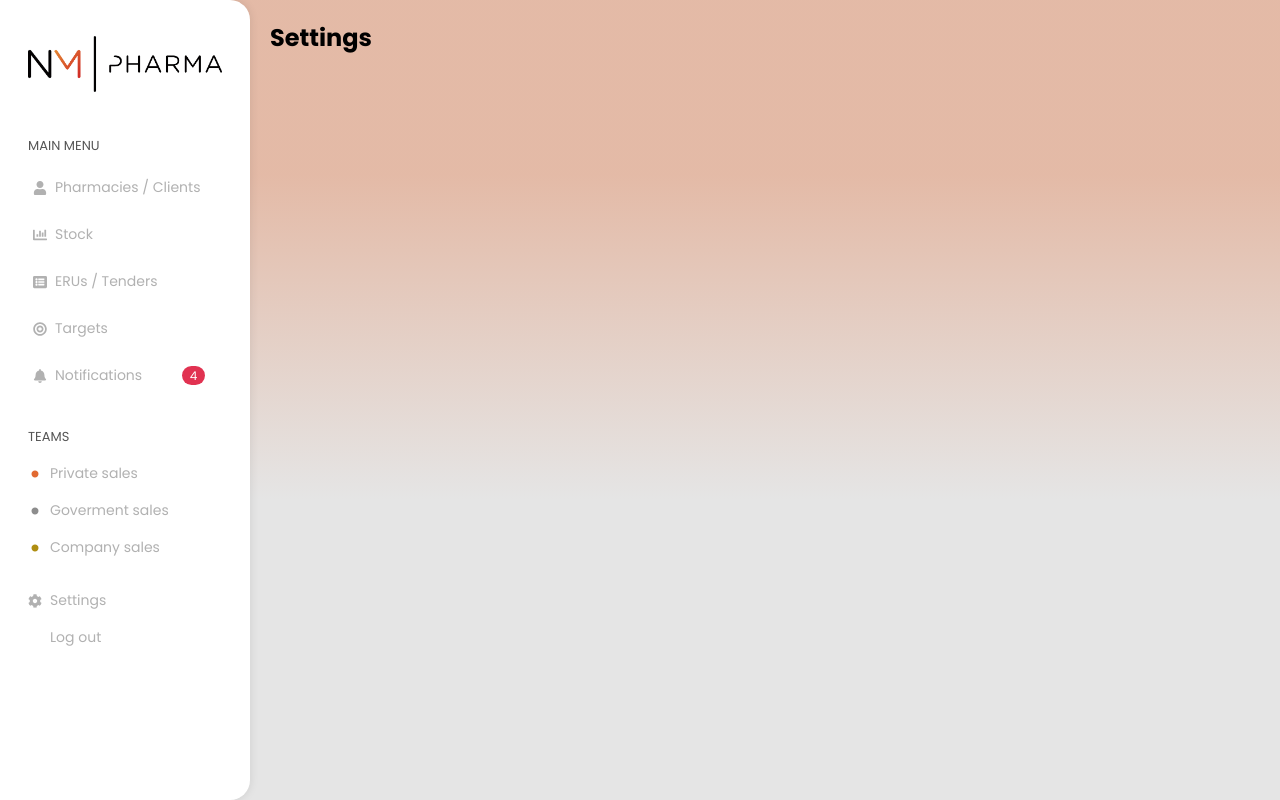
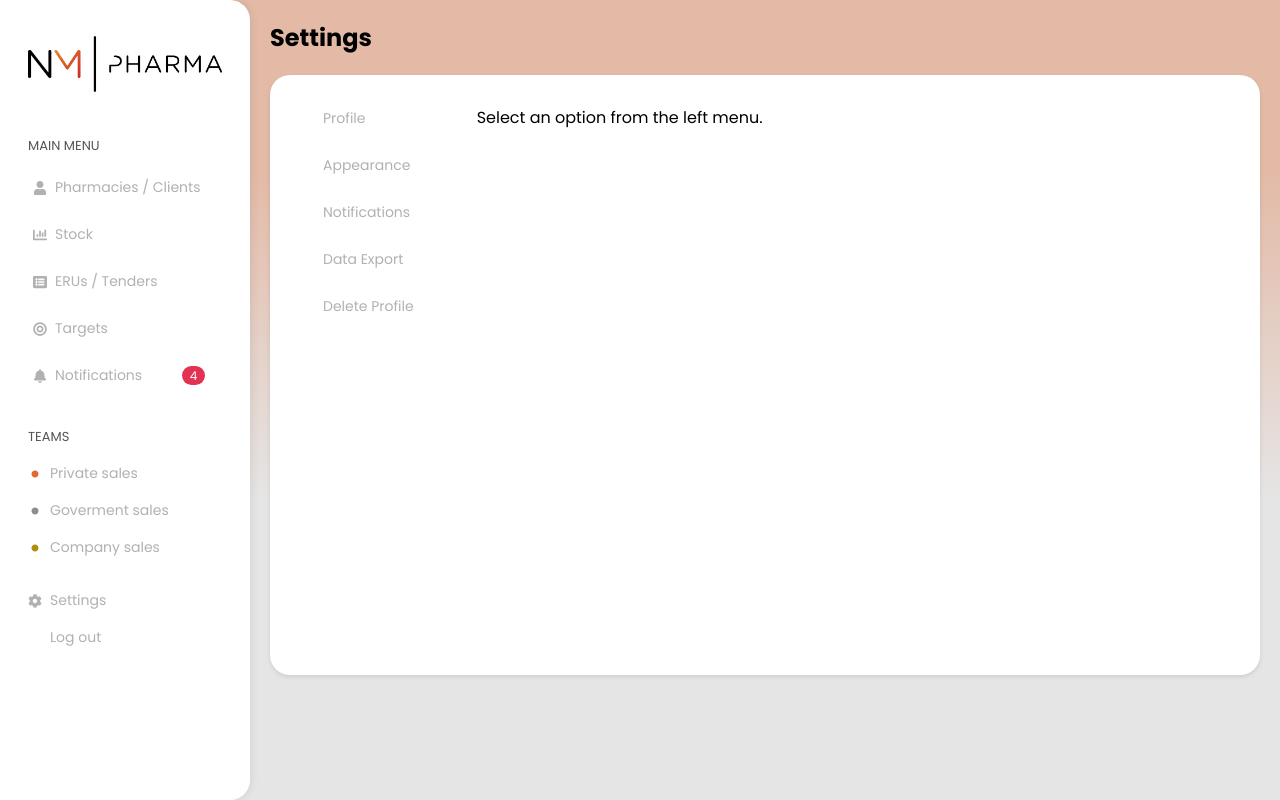
Before and after one commit to nm-pharma-ltd/react-app-nm, a React (Create React App) app in the folder nmpharma/: page /settings in a window 1280 px wide. Built offline with nearby package versions, Linux system fonts and the light colour scheme; some icons are missing.

Commit message:
settings start jedem pecky
Co-authored-by: Filip Skřiváček <FilipSkrivacek@users.noreply.github.com>

```diff
--- a/nmpharma/src/Pages/Settings.jsx
+++ b/nmpharma/src/Pages/Settings.jsx
@@ -1,12 +1,113 @@
-import React from "react";
+import React, { useState } from 'react';
+import styled from 'styled-components';
+import { NavLink } from 'react-router-dom';
+import { MamRadVelkyZadky } from './Pharmacies';
+
+export default function Settings() {
+  const [activeLink, setActiveLink] = useState('');
+
+  const handleNavLinkClick = (link) => {
+    setActiveLink(link);
+  };
+
+  const renderContent = () => {
+    switch (activeLink) {
+      case 'profile':
+        return <Profile />;
+      case 'appearance':
+        return <Appearance />;
+      case 'notifications':
+        return <Notifications />;
+      case 'data-export':
+        return <DataExport />;
+      case 'delete-profile':
+        return <DeleteProfile />;
+      default:
+        return <div>Select an option from the left menu.</div>;
+    }
+  };
+
+  return (
+    <MamRadVelkyZadky>
+      <h2>Settings</h2>
+      <SettingsCard>
+        <NavLinks>
+          <MenuItem active={activeLink === 'profile'} onClick={() => setActiveLink('profile')}>
+            Profile
+          </MenuItem>
+          <MenuItem active={activeLink === 'appearance'} onClick={() => setActiveLink('appearance')}>
+            Appearance
+          </MenuItem>
+          <MenuItem active={activeLink === 'notifications'} onClick={() => setActiveLink('notifications')}>
+            Notifications
+          </MenuItem>
+          <MenuItem active={activeLink === 'data-export'} onClick={() => setActiveLink('data-export')}>
+            Data Export
+          </MenuItem>
+          <MenuItem active={activeLink === 'delete-profile'} onClick={() => setActiveLink('delete-profile')}>
+            Delete Profile
+          </MenuItem>
+        </NavLinks>
+        <Content>{renderContent()}</Content>
+      </SettingsCard>
+    </MamRadVelkyZadky>
+  );
+}
+
+const SettingsCard = styled.div`
+  background-color: #ffffff;
+  border-radius: 20px;
+  box-shadow: 0 2px 4px rgba(0, 0, 0, 0.1);
+  padding: 20px;
+  margin-top: 20px;
+  margin-right: 20px;
+  width: 100%;
+  height: 600px;
+  display: flex;
+`;
+
+const NavLinks = styled.nav`
+  display: flex;
+  flex-direction: column;
+  margin-right: 20px;
+`;
+
+const Content = styled.div`
+  flex: 1;
+  padding: 10px;
+`;
+
+const MenuItem = styled.div`
+  padding: 13px;
+  display: flex;
+  align-items: center;
+  cursor: pointer;
+  color: #b1b1b1;
+  transition: background-color 0.3s;
+  border-radius: 10px;
+  font-size: 14px;
+  margin: 0 20px;
+  text-decoration: none;
+
+  &:hover {
+    background-color: #e0e0e037;
+    color: #5d5d5d;
+    -webkit-transition: all 0.25s ease-in-out;
+    transition: all 0.25s ease-in-out;
+  }
+
+  ${props => props.active && `
+    background-color: #eeeff8;
+    color: #2e2e2e;
+    font-weight: 500;
+  `}
+`;
 
 
-export default function Settings() {
 
-    return (
-      <>
-       <h2>Settings</h2>
-      </>
-    );
 
-}
+export const Profile = () => <div>Profile Content</div>;
+export const Appearance = () => <div>Appereance Content</div>;
+export const Notifications = () => <div>Notifications Content</div>;
+export const DataExport = () => <div>Data Export Content</div>;
+export const DeleteProfile = () => <div>Delete Profile Content</div>;
```
